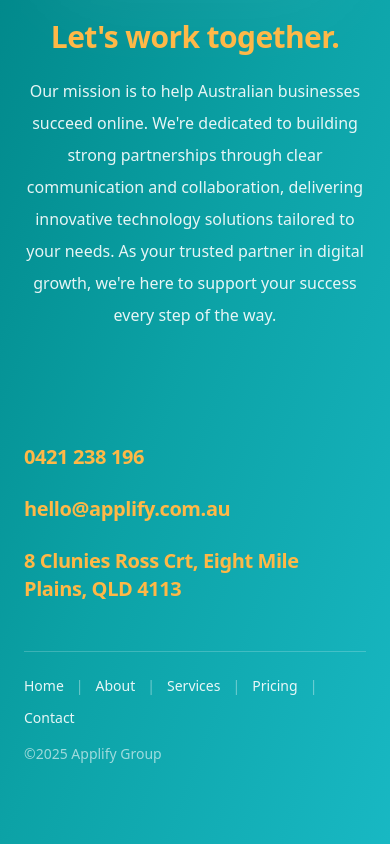
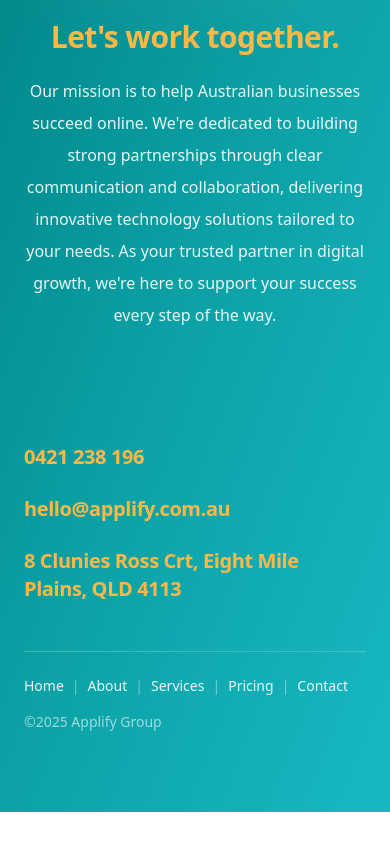
Before and after one commit to jono-au/applify, a Next.js app: page /contact in a window 390 px wide. Shown: the part 2571-3415 px from the top of the page. After the commit the page ends 3383 px from the top, so only its background shows below. Built offline with nearby package versions, Linux system fonts and the light colour scheme; no server answers.

Commit message:
styling updates

```diff
--- a/components/layout/Footer.tsx
+++ b/components/layout/Footer.tsx
@@ -68,9 +68,12 @@
 
         <div className="mt-6 flex flex-col gap-4 lg:flex-row lg:items-center lg:justify-between">
           {/* NAV */}
-          <nav className="flex flex-wrap items-center gap-3 text-sm font-medium text-white/90">
+          <nav className="flex flex-wrap items-center gap-2 md:gap-3 text-sm font-medium text-white/90">
             {footerNav.map((item, i) => (
-              <div key={item.label} className="flex items-center gap-3">
+              <div
+                key={item.label}
+                className="flex items-center gap-2 md:gap-3"
+              >
                 <Link href={item.href} className="hover:opacity-70 transition">
                   {item.label}
                 </Link>
--- a/components/ui/ImageBreak.tsx
+++ b/components/ui/ImageBreak.tsx
@@ -49,7 +49,7 @@
           src={imageSrc}
           alt="Team working"
           fill
-          className="object-cover"
+          className="object-cover object-right md:object-center"
           sizes="100vw"
         />
       </div>
```
